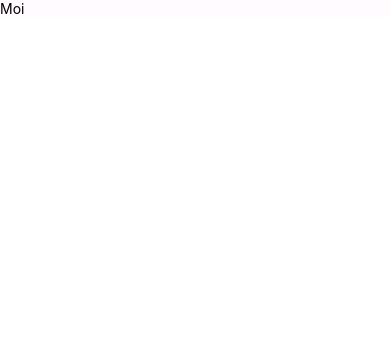
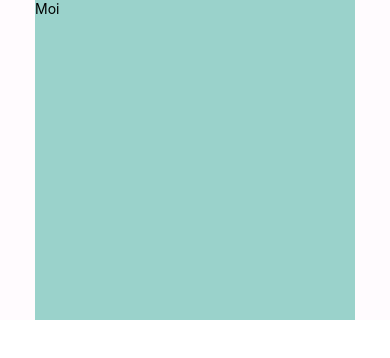
Before and after one commit to thaapasa/day-planner, a React Native app: screen / in a window 390 px wide. Shown: the top 358 px of the page. Built offline with nearby package versions, Linux system fonts and the light colour scheme.

Commit message:
Add schedule placeholder

```diff
--- a/src/MainPage.tsx
+++ b/src/MainPage.tsx
@@ -1,11 +1,12 @@
 import React from 'react';
-import {StyleSheet, View, Text} from 'react-native';
+import {StyleSheet, View} from 'react-native';
 import {Colors} from 'app/ui/Colors';
+import {DayScheduleView} from './ui/Schedule';
 
 export const MainPage = () => {
   return (
     <View style={styles.mainPage}>
-      <Text>Moi</Text>
+      <DayScheduleView />
     </View>
   );
 };
@@ -13,5 +14,11 @@ export const MainPage = () => {
 const styles = StyleSheet.create({
   mainPage: {
     backgroundColor: Colors.white,
+    display: 'flex',
+    width: '100%',
+    height: '100%',
+    flexDirection: 'column',
+    alignItems: 'center',
+    justifyContent: 'center',
   },
 });
--- /dev/null
+++ b/src/ui/Schedule.tsx
@@ -0,0 +1,19 @@
+import React from 'react';
+import {StyleSheet, View, Text} from 'react-native';
+import {Colors} from 'app/ui/Colors';
+
+export const DayScheduleView = () => {
+  return (
+    <View style={styles.container}>
+      <Text>Moi</Text>
+    </View>
+  );
+};
+
+const styles = StyleSheet.create({
+  container: {
+    backgroundColor: Colors.blue,
+    width: 320,
+    height: 320,
+  },
+});
```
